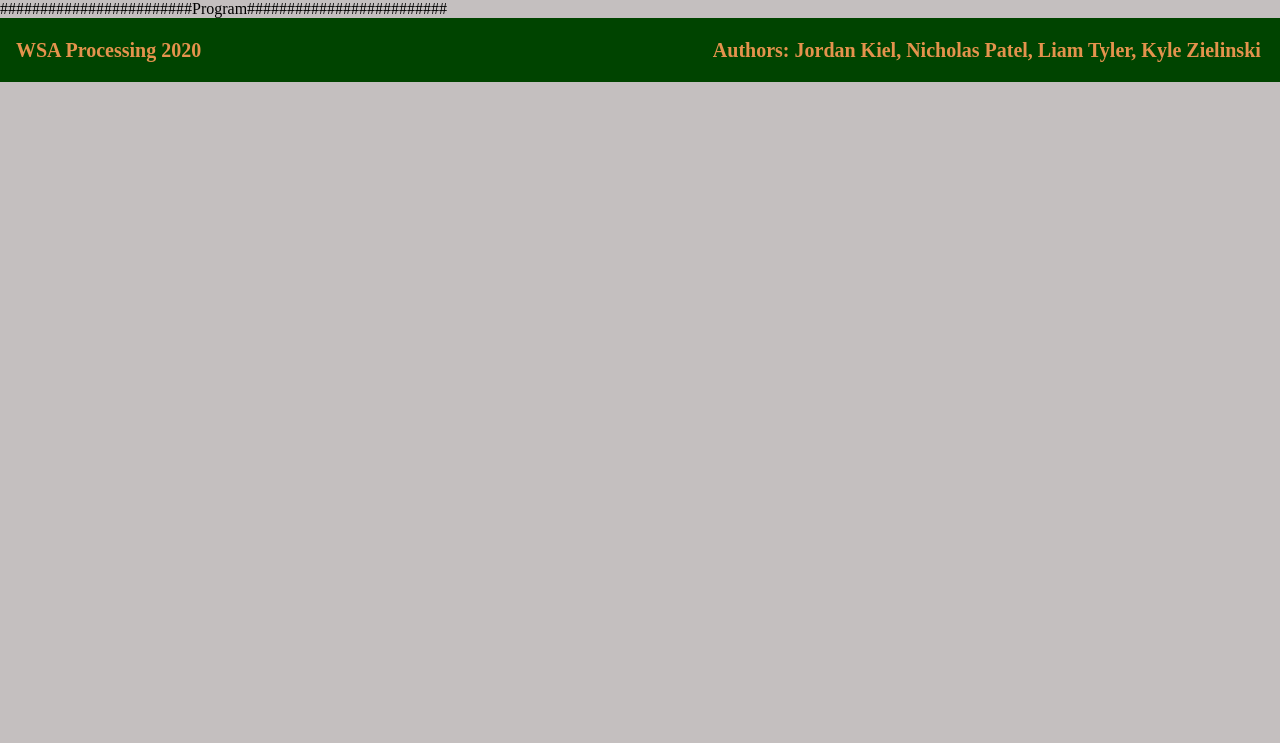
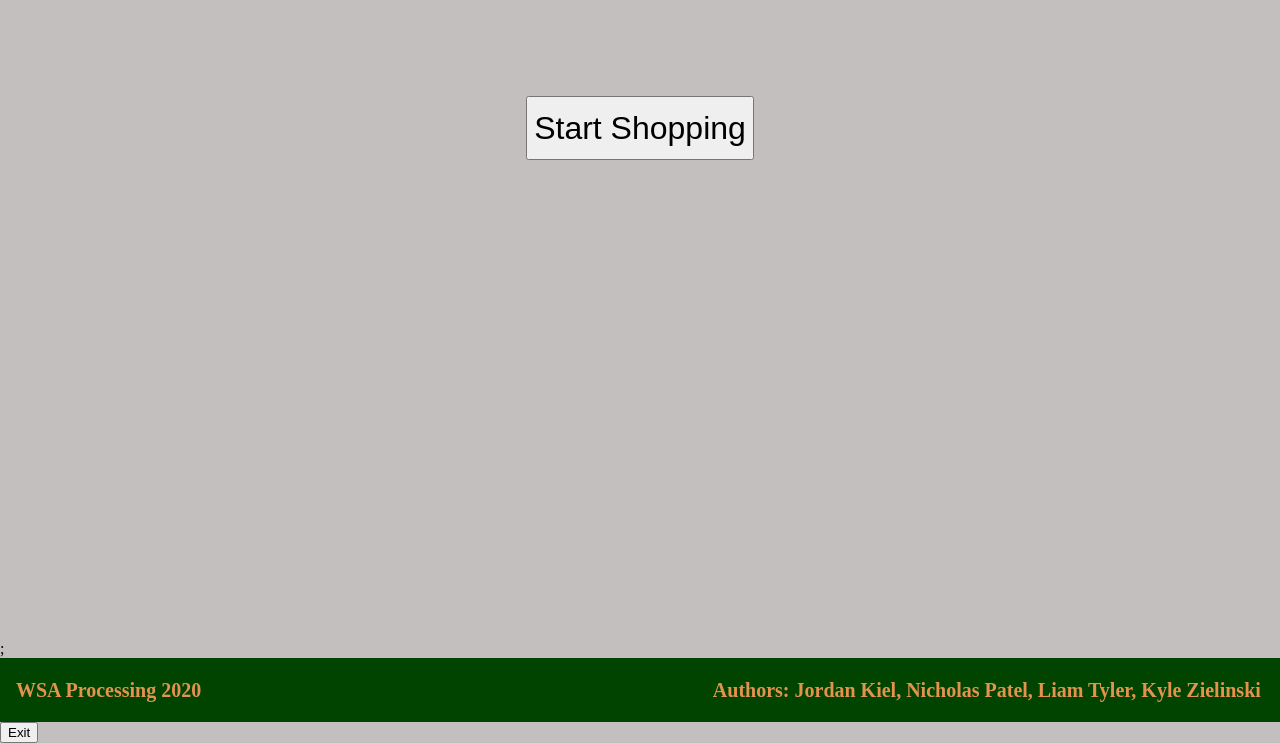
Before and after one commit to jtk6392/WSA, a Django app: page /app/ in a window 1280 px wide. Shown: the part 96-839 px from the top of the page. Before the commit the page ends 178 px from the top, so only its background shows below. Run offline with Django 3.2, Linux system fonts and the light colour scheme.

Commit message:
Added application.css and program js file - Kyle Zielinski

```diff
--- /dev/null
+++ b/backend/static/application.css
@@ -0,0 +1,17 @@
+main{
+    height: 80vh;
+    display: flex;
+    flex-direction: row;
+    flex-grow: 1;
+    justify-content: center;
+}
+
+#startProgram{
+    margin-top: 12vh;
+    font-size: 2rem;
+    height: 8vh;
+}
+footer{
+    margin-top: auto;
+    margin-bottom: 0;
+}
--- /dev/null
+++ b/backend/static/program.js
@@ -0,0 +1,30 @@
+let appRun = true;
+let startButton = document.getSelection("#startProgram");
+console.log(startButton);
+
+const exitButton = document.createElement("BUTTON");
+exitButton.onclick = stopApplication;
+exitButton.innerHTML = "Exit";
+exitButton.width = 1;
+exitButton.height = 1;
+document.body.append(exitButton);
+console.log("Set up buttons");
+
+function stopApplication(){
+    console.log("Stopping loop");
+    appRun = false;
+}
+
+function runApplication(){
+    //While user still desires to shop keep looping
+
+    startButton.backgroundColor = "blue";
+    while(appRun){
+        //Poll For New Item Requests
+    console.log("Starting loop");
+        //Add/Delete Items from cart
+        //Reevaluate Price
+
+        //reevaluate map
+    }
+}
--- a/backend/templates/application.html
+++ b/backend/templates/application.html
@@ -6,6 +6,7 @@
     <meta name="viewport" content="width=device-width, initial-scale=1.0">
     <title>Document</title>
     <link rel="stylesheet" type="text/css" href="{% static "baseStyle.css" %}">
+    <link rel="stylesheet" type="text/css" href="{% static "application.css" %}">
     <script src="{% static "main.js" %}"> </script>
 </head>
 <body>
@@ -13,7 +14,6 @@
         <div >
             <a href="../"><button id="homepageTitle">WSA</button></a>
         </div>
-
         <ul>
            <a href=""><button class="menuButton"><li>About</li></button></a>
            <a href="app/"><button class="menuButton"><li>Try It</li></button></a>
@@ -22,11 +22,12 @@
         </ul>
     </header>
     <main>
-       ########################Program#########################
-    </main>
+       <button onclick="runApplication()" id="startProgram">Start Shopping</button>
+    </main>;
     <footer>
         <p id="cr">WSA Processing 2020</p>
         <p id="credit">Authors: Jordan Kiel, Nicholas Patel, Liam Tyler, Kyle Zielinski</p>
     </footer>
 </body>
+    <script src="{% static "program.js" %}"> </script>
 </html>
```
